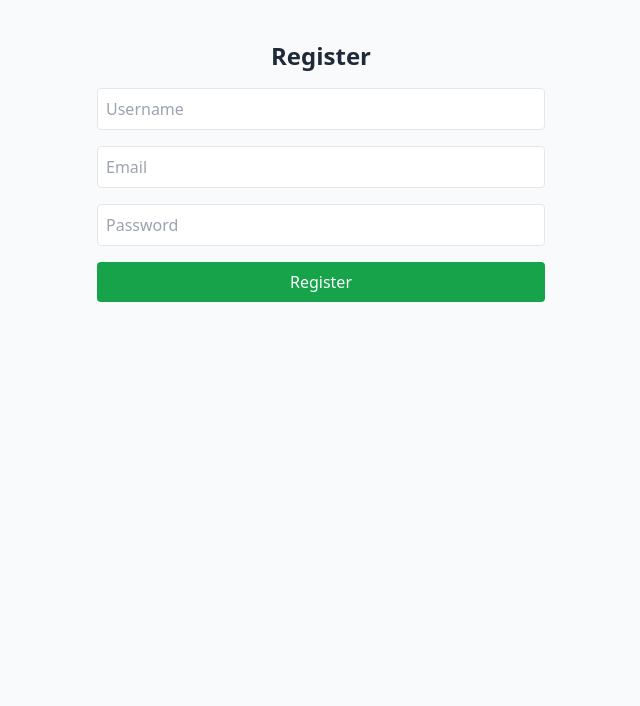
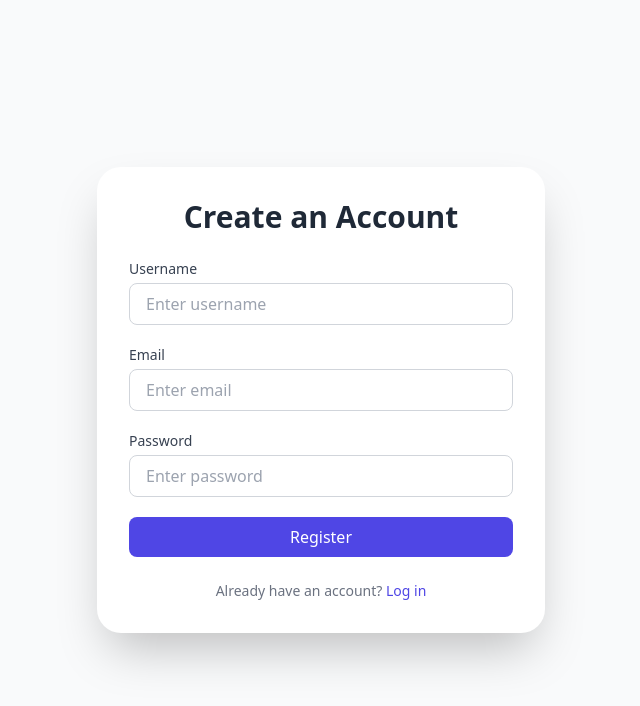
Before and after one commit to TechMorgan/Anudip, a React (Vite) app in the folder frontend/: page /register in a window 1280 px wide. Shown: the top 706 px of the page, without its empty margins (319-959 px from the left). Built offline with nearby package versions, Linux system fonts and the light colour scheme.

Commit message:
Update Register.jsx

```diff
--- a/frontend/src/pages/Register.jsx
+++ b/frontend/src/pages/Register.jsx
@@ -14,53 +14,110 @@ export default function Register() {
   const handleSubmit = async (e) => {
   e.preventDefault();
   try {
-      // Append role manually here
     await api.post('/register', { ...form, role: 'Employee' });
-      setMessage('✅ Registration successful! You can now log in.');
-      setTimeout(() => navigate('/login'), 2000);
+    setMessage('✅ Registration successful! You can now log in. Now redirecting to login page..');
+    setTimeout(() => navigate('/login'), 4000);
   } catch (err) {
+    if (
+      err.response &&
+      err.response.data &&
+      typeof err.response.data.message === 'string'
+    ) {
+      // Handle specific backend message
+      if (err.response.data.message.toLowerCase().includes('email')) {
+        setMessage('❌ This email is already in use. Please try another one.');
+      } else if (err.response.data.message.toLowerCase().includes('username')) {
+        setMessage('❌ This username is already taken. Please try another one.');
+      } else {
+        setMessage(`❌ ${err.response.data.message}`);
+      }
+    } else {
       setMessage('❌ Registration failed. Try a different username/email.');
+    }
   }
 };
 
+
   return (
-    <div className="max-w-md mx-auto mt-10">
-      <h2 className="text-2xl font-bold mb-4 text-center">Register</h2>
-      {message && <div className="mb-4 text-center">{message}</div>}
+    <div className="min-h-screen flex items-center justify-center bg-slate-20 p-4">
+      <div className="bg-white shadow-2xl rounded-3xl w-full max-w-md p-8 space-y-6">
+        <h2 className="text-3xl font-extrabold text-center text-gray-800">
+          Create an Account
+        </h2>
 
-      <form onSubmit={handleSubmit} className="space-y-4">
+        {message && (
+          <div
+            className={`text-sm p-3 text-center rounded ${
+              message.startsWith('✅')
+                ? 'bg-green-100 text-green-700'
+                : 'bg-red-100 text-red-700'
+            }`}
+          >
+            {message}
+          </div>
+        )}
+
+        <form onSubmit={handleSubmit} className="space-y-5">
+          <div>
+            <label className="block text-sm font-medium text-gray-700 mb-1">
+              Username
+            </label>
             <input
               type="text"
-          placeholder="Username"
-          className="w-full p-2 border rounded"
+              placeholder="Enter username"
+              className="w-full px-4 py-2 border border-gray-300 rounded-lg focus:ring-2 focus:ring-indigo-400 focus:outline-none transition"
               value={form.username}
               onChange={(e) => setForm({ ...form, username: e.target.value })}
               required
             />
+          </div>
+
+          <div>
+            <label className="block text-sm font-medium text-gray-700 mb-1">
+              Email
+            </label>
             <input
               type="email"
-          placeholder="Email"
-          className="w-full p-2 border rounded"
+              placeholder="Enter email"
+              className="w-full px-4 py-2 border border-gray-300 rounded-lg focus:ring-2 focus:ring-indigo-400 focus:outline-none transition"
               value={form.email}
               onChange={(e) => setForm({ ...form, email: e.target.value })}
               required
             />
+          </div>
+
+          <div>
+            <label className="block text-sm font-medium text-gray-700 mb-1">
+              Password
+            </label>
             <input
               type="password"
-          placeholder="Password"
-          className="w-full p-2 border rounded"
+              placeholder="Enter password"
+              className="w-full px-4 py-2 border border-gray-300 rounded-lg focus:ring-2 focus:ring-indigo-400 focus:outline-none transition"
               value={form.password}
               onChange={(e) => setForm({ ...form, password: e.target.value })}
               required
             />
+          </div>
 
           <button
             type="submit"
-          className="w-full bg-green-600 text-white p-2 rounded hover:bg-green-700"
+            className="w-full bg-indigo-600 hover:bg-indigo-700 text-white font-medium py-2 px-4 rounded-lg transition"
           >
             Register
           </button>
         </form>
+
+        <p className="text-center text-sm text-gray-500">
+          Already have an account?{' '}
+          <a
+            href="/login"
+            className="text-indigo-600 hover:underline font-medium"
+          >
+            Log in
+          </a>
+        </p>
+      </div>
     </div>
   );
 }
```
Lines whose indentation alone changed are shown as unchanged.
